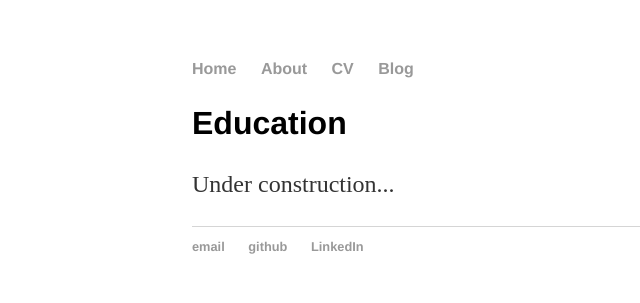
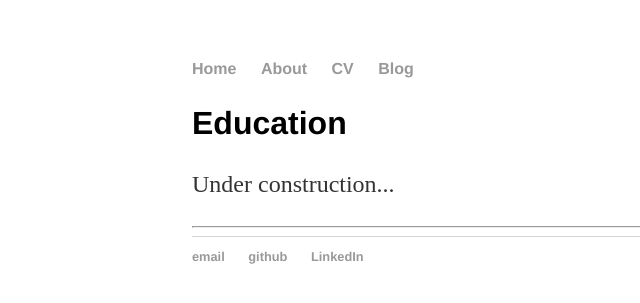
Before and after one commit to ajnoel/ajnoel.github.io, a Jekyll site: the page built from cv/index.html, in a window 1280 px wide. Shown: the top 303 px of the page, without its empty margins (0-640 px from the left). Built offline with Jekyll 4.4.1, drawn with Linux system fonts in a browser that asks for light colours.

Commit message:
Update index.html

```diff
--- a/cv/index.html
+++ b/cv/index.html
@@ -6,5 +6,5 @@ title: Alicia Noel - CV
 		<div class="blurb">
 			<h2>Education</h2>
 			<p>Under construction...</p>
-			<ul>
+			<hr>
 		</div>
```
